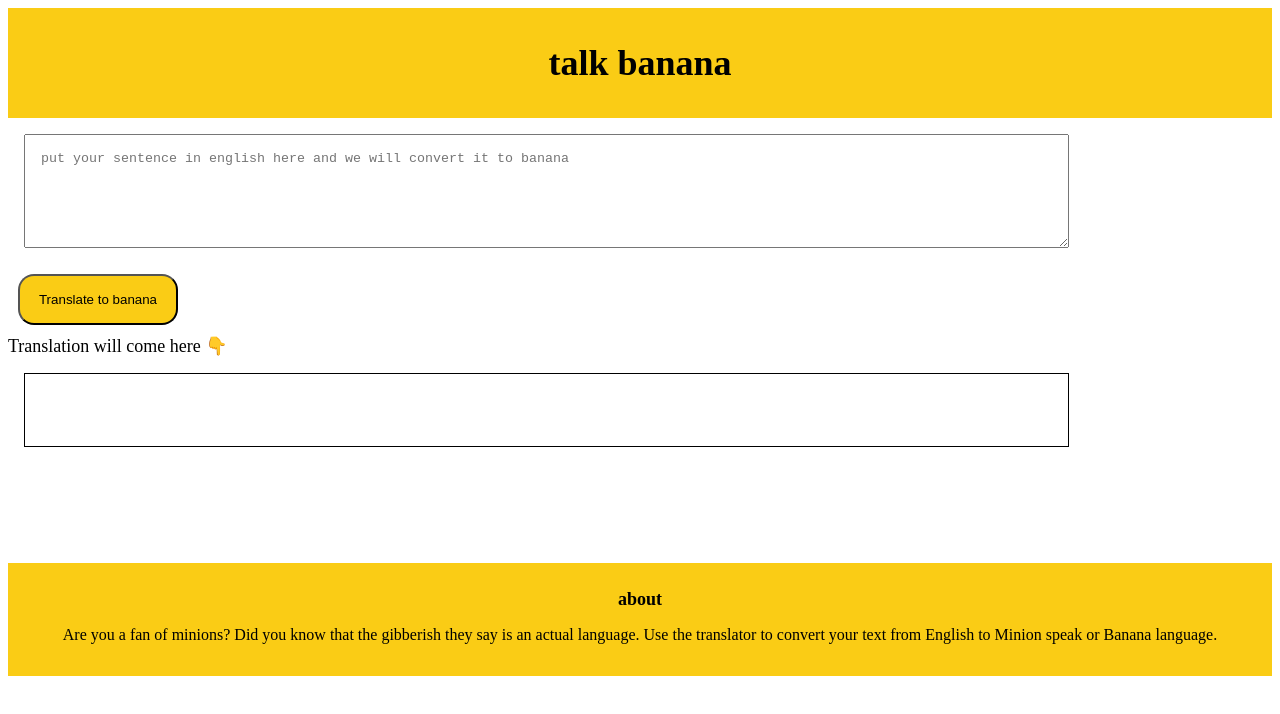
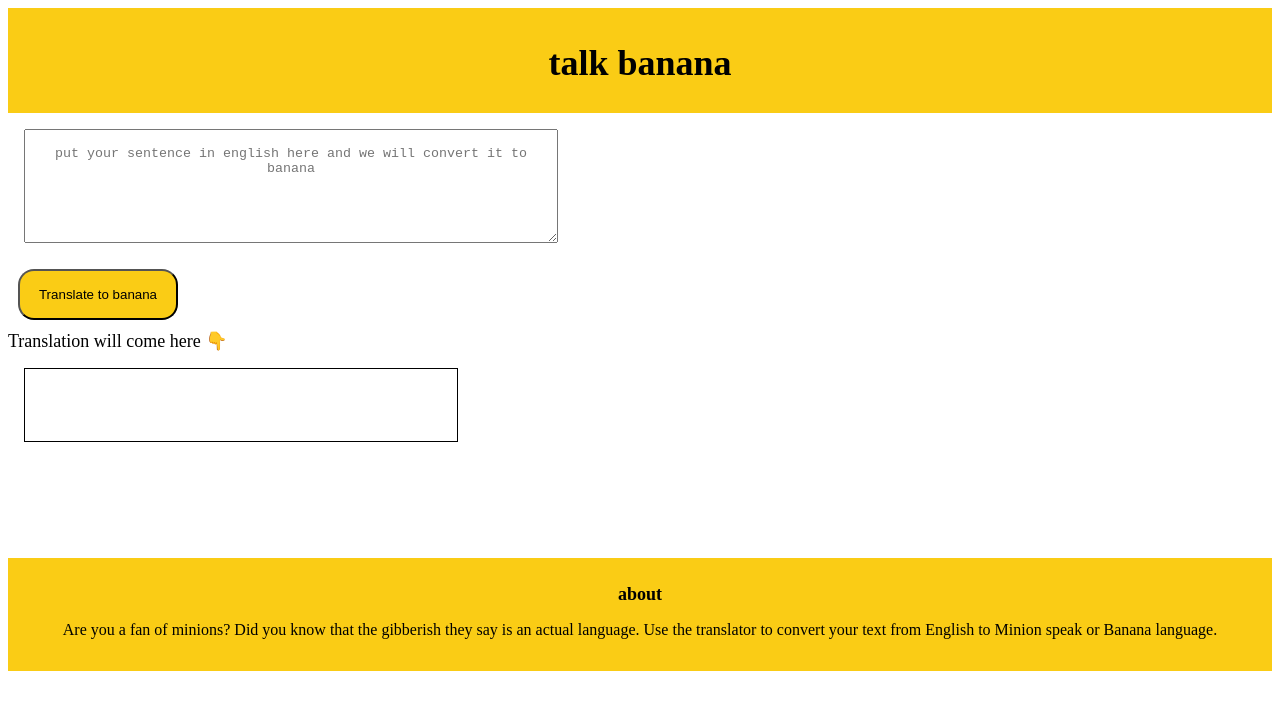
Before and after one commit to svmanjula/neogcamp-Banana-speak, a plain HTML site: page index.html in a window 1280 px wide. Drawn offline with Linux system fonts and the light colour scheme.

Commit message:
styles-edited

```diff
--- a/index.html
+++ b/index.html
@@ -13,6 +13,11 @@
             margin: 1rem;
             height: 10vh;
             padding: 1rem;
+            padding-left: 1rem;
+            padding-right: 1rem;
+            max-width: 500px;
+            text-align: center;
+
 
         }
 
@@ -22,6 +27,7 @@
             width: 80%;
             margin: 1rem;
             padding: 1rem;
+            max-width: 400px;
         }
     </style>
 </head>
@@ -43,7 +49,7 @@
 
     <div style="font-size: large">Translation will come here
         👇</div>
-    <div id="output"></div>
+    <div id="output" ></div>
 
 
     <script src="app.js" type="text/javascript">   </script>
--- a/styles.css
+++ b/styles.css
@@ -6,7 +6,8 @@ import url('https://fonts.googleapis.com/css2?family=Montserrat:wght@400;700&dis
  }
 
  .header{
-     padding :10px;
+     padding-top: 10px;
+     padding-bottom: 5px;
      text-align: center;
      background-color: #facc15;
      font-size: large;
```
